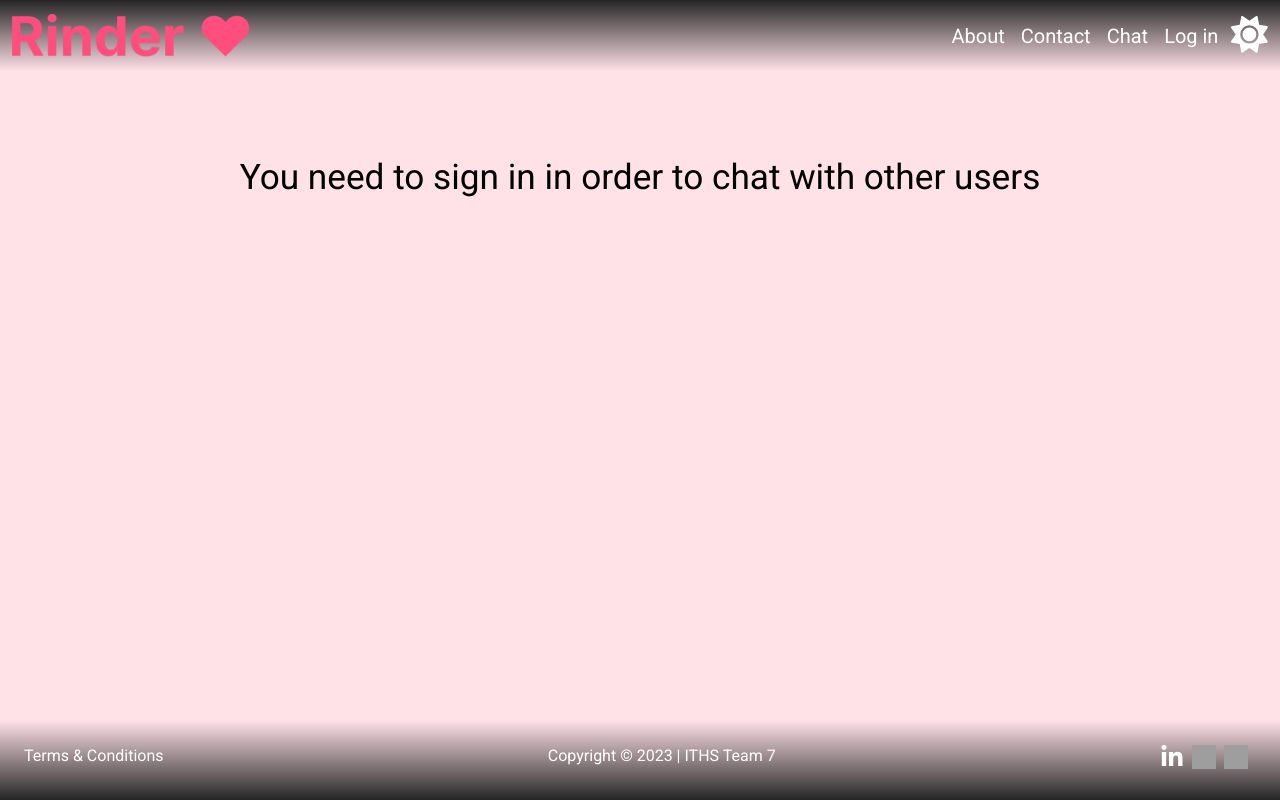
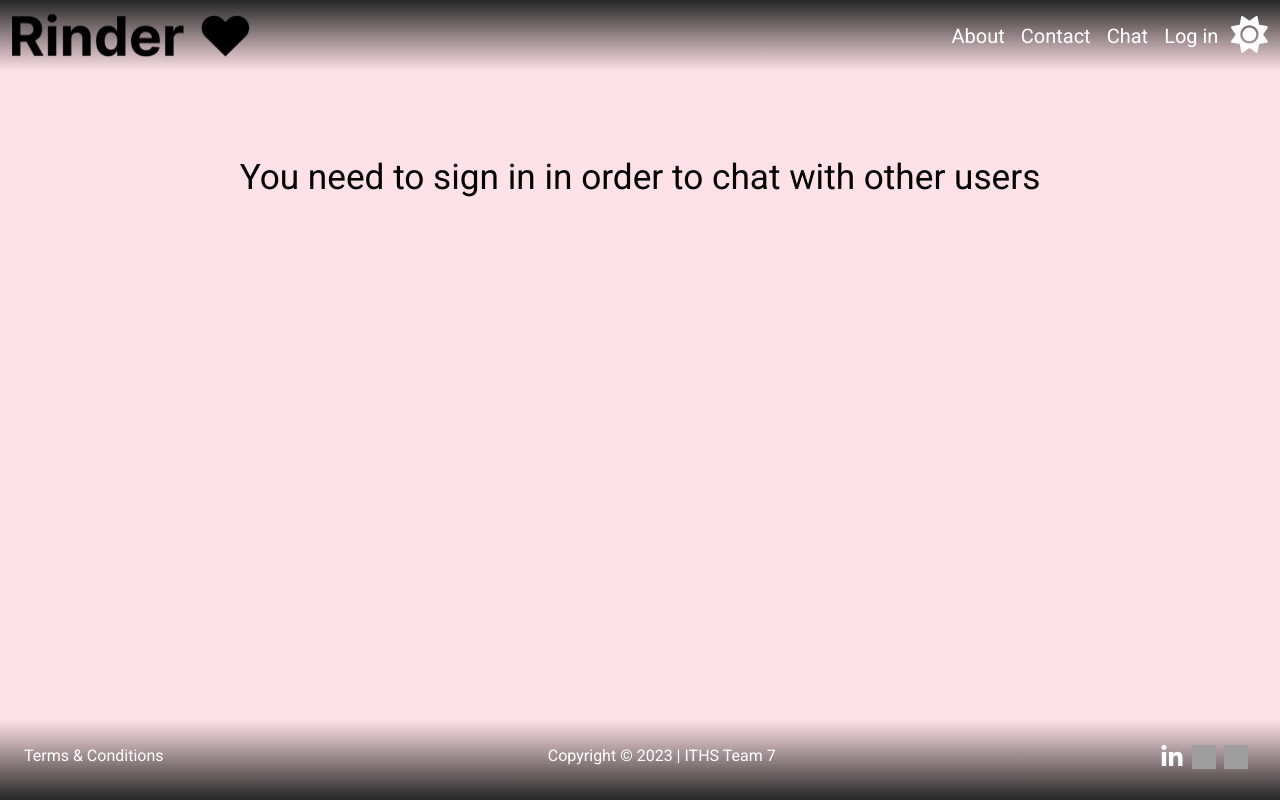
Before and after one commit to ITHS-Team-7/rinder, a Vue app: page /newchat in a window 1280 px wide. Built offline with nearby package versions, Linux system fonts and the light colour scheme; grey boxes are pictures that could not be loaded.

Commit message:
Header.vue logo change based on route
Header.vue logo change based on route
UserGraph css changes
chatCards css changes
lint

```diff
--- a/src/components/ChatCards.vue
+++ b/src/components/ChatCards.vue
@@ -159,6 +159,7 @@ export default {
   width: 100vw;
   justify-content: center;
   display: flex;
+  margin-top: 1rem;
 }
 .text-con {
   border-radius: 1em;
--- a/src/components/Header.vue
+++ b/src/components/Header.vue
@@ -1,8 +1,5 @@
 <script setup>
 import { RouterLink } from "vue-router";
-
-import { lightTheme, darkTheme } from "picmo";
-import { createPopup } from "@picmo/popup-picker";
 
 import logoBlack from "../assets/images/logo_black.png";
 import logoPink from "../assets/images/logo.png";
@@ -17,7 +14,16 @@ import logoPink from "../assets/images/logo.png";
     <nav class="navbar navbar-expand-lg">
       <div class="container-fluid">
         <RouterLink to="/"
-          ><img :src="logoFileName" width="238" alt="Rinder"
+          ><img
+            :src="
+              $store.state.Darkmode ||
+              $route.name === 'home' ||
+              $route.name === 'login'
+                ? logoPink
+                : logoBlack
+            "
+            width="238"
+            alt="Rinder"
         /></RouterLink>
 
         <button
@@ -65,10 +71,7 @@ import logoPink from "../assets/images/logo.png";
               <RouterLink class="nav-link" to="/login">Log in </RouterLink>
             </li>
           </ul>
-          <div
-            class="clickableIconContainer"
-            @click="ToggleDarkmode()"
-          >
+          <div class="clickableIconContainer" @click="ToggleDarkmode()">
             <font-awesome-icon icon="fa-solid fa-sun" />
           </div>
         </div>
@@ -83,7 +86,7 @@ export default {
     return {
       showMobileMenu: false,
       bodyBgColor: "#ffe1e8",
-      bodyDarkModeBgColor: "#000"
+      bodyDarkModeBgColor: "#000",
     };
   },
   methods: {
@@ -189,7 +192,7 @@ export default {
   min-width: 2rem;
   text-align: center;
   color: #fff;
-  margin-left: .3rem;
+  margin-left: 0.3rem;
 }
 
 #header {
```
Also changed, not shown: src/components/AboutCards.vue (+4 -4 lines), src/components/UserGraph.vue (+8 -8 lines), src/store/store.js (line endings or trailing spaces).
